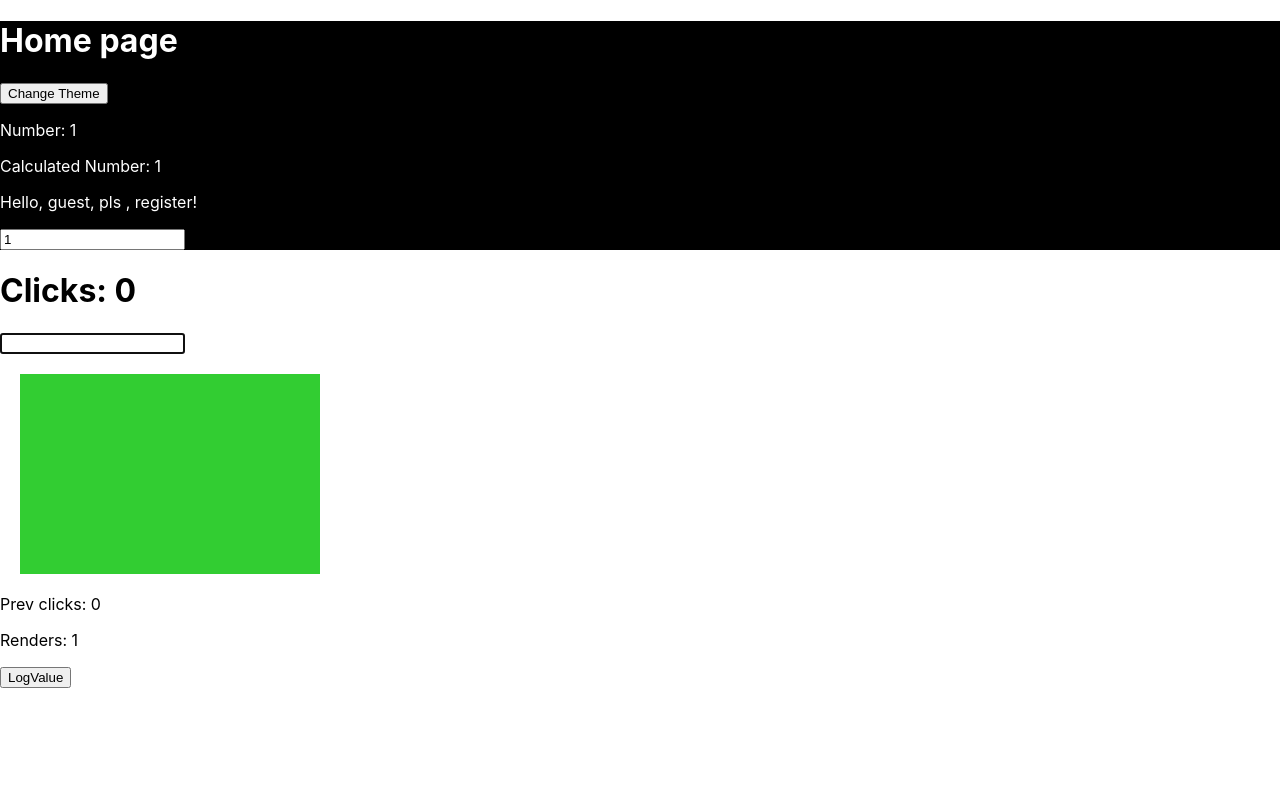
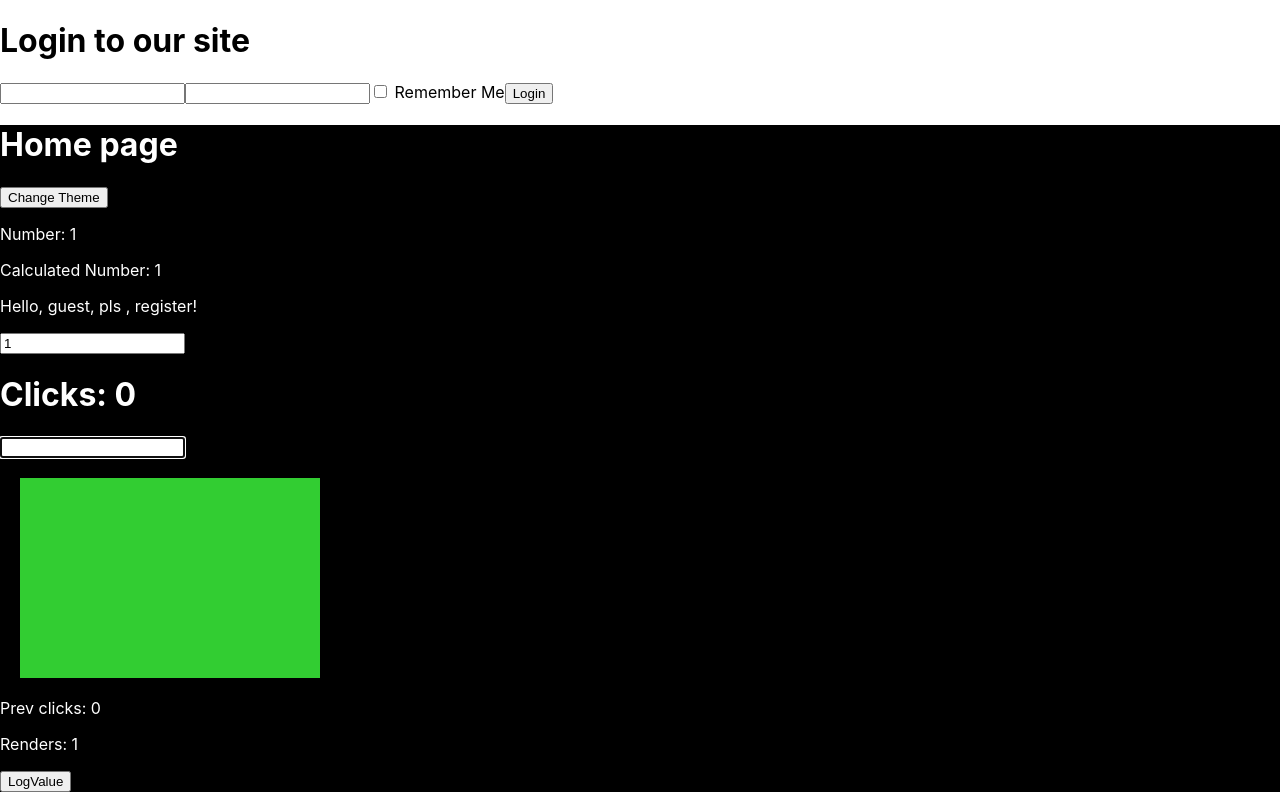
Before and after one commit to vlasoffivan95/react_from_zero, a React (Create React App) app: page /login in a window 1280 px wide. Built offline with nearby package versions, Linux system fonts and the light colour scheme.

Commit message:
add login page

```diff
--- a/src/App.js
+++ b/src/App.js
@@ -4,16 +4,20 @@ import HomePage from "pages/HomePage";
 import { ThemeContext } from "context";
 import CONSTANTS from "constants.js";
 import RefClicker from "components/RefClicker";
+import { Switch, Route } from "react-router-dom";
+import LoginPage from "pages/LoginPage";
 const { THEMES } = CONSTANTS;
 
 function App() {
   const themeTuple = useState(THEMES.DARK);
   return (
     <ThemeContext.Provider value={themeTuple}>
+      <Switch>
+        <Route path="/" exact component={HomePage} />
+        <Route path="/login" exact component={LoginPage} />
+      </Switch>
       <HomePage />
-      <RefClicker/>
     </ThemeContext.Provider>
-
   );
 }
 
--- /dev/null
+++ b/src/components/LoginForm/index.jsx
@@ -0,0 +1,40 @@
+import React, { useState } from "react";
+
+const LoginForm = (props) => {
+  const [email, setEmail] = useState("");
+  const [password, setPassword] = useState("");
+  const [isRemembering, setIsRemembering] = useState(false);
+  const handleChange = ({ target: { value, checked, name } }) => {
+    if (name === "email") {
+      setEmail(value);
+    } else if (name === "password") {
+      setPassword(value);
+    } else if (name === "isRemembering") {
+      setIsRemembering(checked);
+    }
+  };
+
+  return (
+    <form>
+      <input type="text" name="email" value={email} onChange={handleChange} />
+      <input
+        type="password"
+        name="password"
+        value={password}
+        onChange={handleChange}
+      />
+      <label>
+        <input
+          type="checkbox"
+          name="isRemembering"
+          checked={isRemembering}
+          onChange={handleChange}
+        />{" "}
+        Remember Me
+      </label>
+      <button>Login</button>
+    </form>
+  );
+};
+
+export default LoginForm;
--- a/src/pages/HomePage/index.jsx
+++ b/src/pages/HomePage/index.jsx
@@ -2,11 +2,12 @@ import { ThemeContext } from "context";
 import Greeting from "../../components/Greeting";
 import { useContext, useMemo, useState } from "react";
 import CONSTANTS from "constants.js";
+import RefClicker from "components/RefClicker";
 
 const { THEMES } = CONSTANTS;
 
 function calculateNumber(num) {
-  for (let i = 0; i < 800_000_000; i++) {
+  for (let i = 0; i < 100_000_000; i++) {
     let x = 0;
     x++;
   }
@@ -40,6 +41,7 @@ function HomePage(props) {
         value={number}
         onChange={(e) => setNumber(+e.target.value)}
       />
+            <RefClicker/>
     </main>
   );
 }
--- /dev/null
+++ b/src/pages/LoginPage/index.jsx
@@ -0,0 +1,13 @@
+import LoginForm from "components/LoginForm";
+import React from "react";
+
+const LoginPage = () => {
+  return (
+    <main>
+      <h1>Login to our site</h1>
+      <LoginForm />
+    </main>
+  );
+};
+
+export default LoginPage;
```
